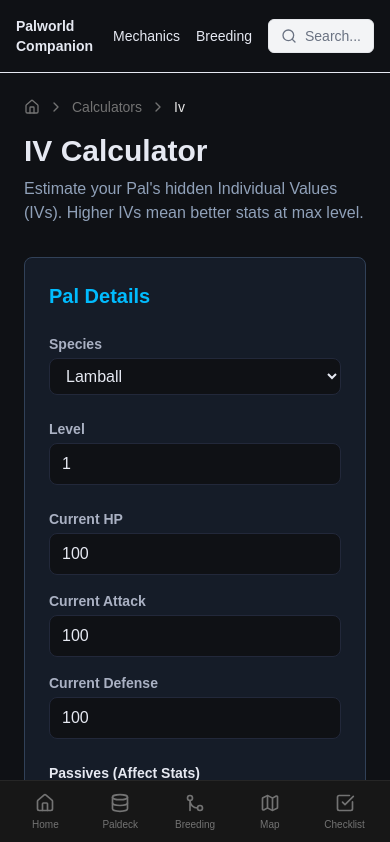
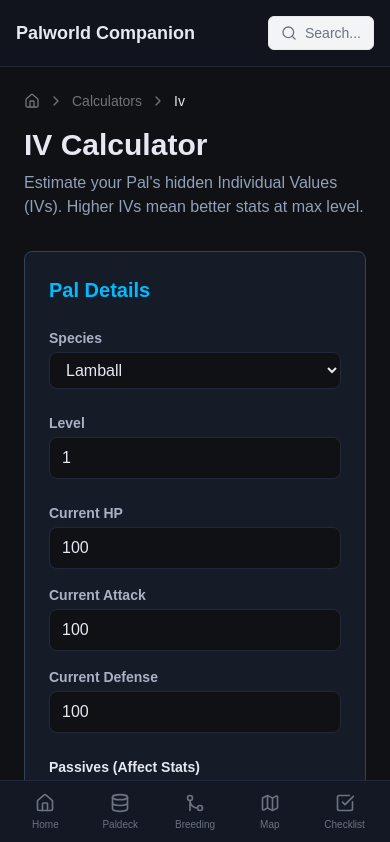
Before and after one commit to atlebj/palworld-companion, a Next.js app: page /calculators/iv in a window 390 px wide. Shown: the top 842 px of the page. Built offline with nearby package versions, Linux system fonts and the light colour scheme.

Commit message:
Refine dark theme with new color palette and UI updates
Co-authored-by: atlebj <63223171+atlebj@users.noreply.github.com>

```diff
--- a/src/app/layout.tsx
+++ b/src/app/layout.tsx
@@ -33,7 +33,7 @@ export default function RootLayout({
 }>) {
   return (
     <html lang="en">
-      <body className={`${geistSans.variable} ${geistMono.variable} antialiased`}>
+      <body className={`${geistSans.variable} ${geistMono.variable} antialiased bg-[var(--color-brand-bg-main)] text-[var(--color-brand-text-primary)]`}>
         <Script
           src={`https://www.googletagmanager.com/gtag/js?id=${GA_MEASUREMENT_ID}`}
           strategy="afterInteractive"
@@ -46,22 +46,24 @@ export default function RootLayout({
             gtag('config', '${GA_MEASUREMENT_ID}');
           `}
         </Script>
-        <header className="border-b">
-          <nav className="max-w-6xl mx-auto p-4 flex gap-4 text-sm items-center">
-            <Link href="/" className="font-semibold">
+        <header className="sticky top-0 z-40 w-full border-b border-[var(--color-brand-border)] bg-[var(--color-brand-bg-sidebar)]/80 backdrop-blur supports-[backdrop-filter]:bg-[var(--color-brand-bg-sidebar)]/60">
+          <nav className="max-w-6xl mx-auto p-4 flex gap-6 text-sm items-center">
+            <Link href="/" className="font-bold text-lg text-[var(--color-brand-text-primary)] hover:text-[var(--color-brand-primary)] transition-colors">
               Palworld Companion
             </Link>
-            <Link href="/mechanics/work-speed">Mechanics</Link>
-            <Link href="/breeding/trait-inheritance">Breeding</Link>
+            <div className="hidden md:flex gap-6">
+                <Link href="/mechanics/work-speed" className="text-[var(--color-brand-text-secondary)] hover:text-[var(--color-brand-primary)] transition-colors">Mechanics</Link>
+                <Link href="/breeding/trait-inheritance" className="text-[var(--color-brand-text-secondary)] hover:text-[var(--color-brand-primary)] transition-colors">Breeding</Link>
+            </div>
             <div className="ml-auto">
               <Search />
             </div>
           </nav>
         </header>
 
-        <div className="max-w-6xl mx-auto flex pb-16 md:pb-0">
+        <div className="max-w-6xl mx-auto flex pb-16 md:pb-0 min-h-screen">
           <Sidebar />
-          <main className="flex-1 p-6">
+          <main className="flex-1 p-6 md:p-8">
             <Breadcrumbs />
             {children}
           </main>
--- a/src/components/MobileNav.tsx
+++ b/src/components/MobileNav.tsx
@@ -17,7 +17,7 @@ export default function MobileNav() {
   const pathname = usePathname();
 
   return (
-    <nav className="fixed bottom-0 left-0 right-0 bg-neutral-900 border-t border-neutral-800 flex justify-around p-2 z-50 md:hidden pb-safe">
+    <nav className="fixed bottom-0 left-0 right-0 bg-[var(--color-brand-bg-sidebar)] border-t border-[var(--color-brand-border)] flex justify-around p-2 z-50 md:hidden pb-safe">
       {links.map(({ href, label, icon: Icon }) => {
         const isActive = pathname === href || (href !== "/" && pathname.startsWith(href));
         return (
@@ -25,8 +25,8 @@ export default function MobileNav() {
             key={href}
             href={href}
             className={clsx(
-              "flex flex-col items-center justify-center w-full py-1 text-[10px]",
-              isActive ? "text-orange-500" : "text-neutral-500 hover:text-neutral-300"
+              "flex flex-col items-center justify-center w-full py-1 text-[10px] transition-colors",
+              isActive ? "text-[var(--color-brand-primary)] font-medium" : "text-[var(--color-brand-text-muted)] hover:text-[var(--color-brand-text-primary)]"
             )}
           >
             <Icon className="w-5 h-5 mb-1" />
```
